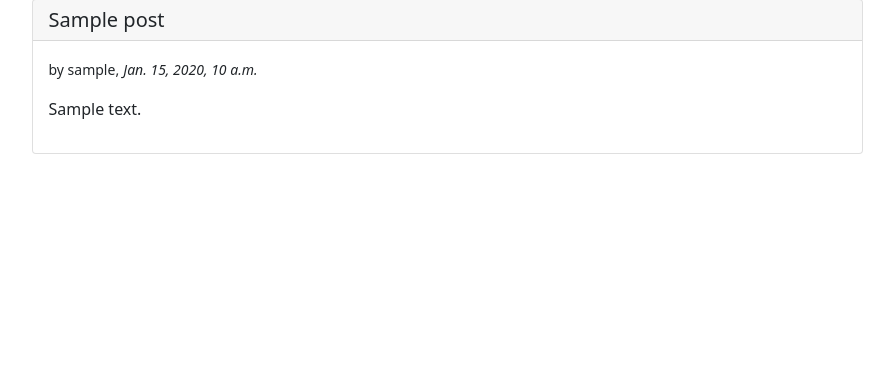
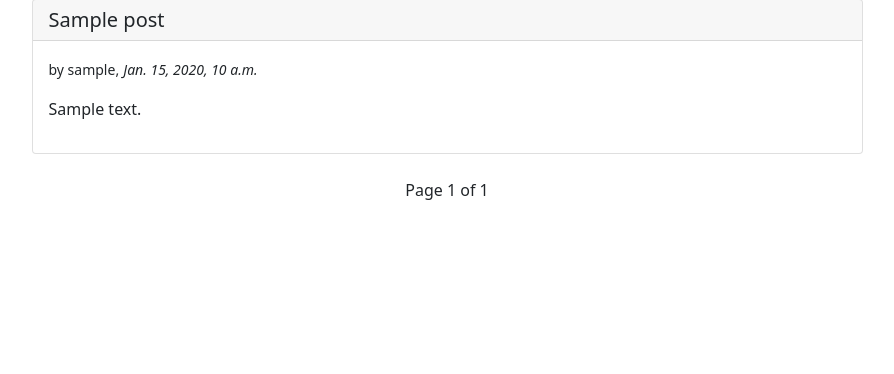
Before and after one commit to Leszczynka/RecruitmentTask, a Django app: page / in a window 1280 px wide. Shown: the part 105-479 px from the top of the page, without its empty margins (193-1087 px from the left). Run offline with Django 4.2, Linux system fonts and the light colour scheme; tables that the repository leaves empty hold one stand-in row (values such as "Sample post"); some libraries are stand-ins or nearby versions.

Commit message:
Add pagination to blog posts

```diff
--- a/backend/2.2 Django Blog/blog/templates/blog/post_list.html
+++ b/backend/2.2 Django Blog/blog/templates/blog/post_list.html
@@ -22,8 +22,23 @@
 					</div>
 				{% endfor %}
 			{% else %}
-				<p>No post published yet.</p>
+				<p>No posts published yet.</p>
 			{% endif %}
+			<div class="pagination justify-content-center py-2">
+				<span class="step-links">
+					{% if page_obj.has_previous %}
+						<a href="?page=1">first</a>
+						<a href="?page={{ page_obj.previous_page_number }}">previous</a>
+					{% endif %}
+					<span class="current">
+						Page {{ page_obj.number }} of {{ page_obj.paginator.num_pages }}
+					</span>
+					{% if page_obj.has_next %}
+						<a href="?page={{ page_obj.next_page_number }}">next</a>
+						<a href="?page={{ page_obj.paginator.num_pages }}">last</a>
+					{% endif %}
+				</span>
+			</div>
 		</div>
 	</div>
 </div>
--- a/backend/2.2 Django Blog/blog/views.py
+++ b/backend/2.2 Django Blog/blog/views.py
@@ -8,6 +8,7 @@ class PostListView(ListView):
     model = Post
     template_name = 'blog/post_list.html'
     context_object_name = 'posts'
+    paginate_by = 5
 
 class PostCreateView(LoginRequiredMixin, CreateView):
     model = Post
--- a/backend/2.2 Django Blog/users/views.py
+++ b/backend/2.2 Django Blog/users/views.py
@@ -9,7 +9,7 @@ def register(request):
         if form.is_valid():
             form.save()
             messages.success(request, 'Your account has been created, you are now able to log in.')
-            return redirect('blog-posts')
+            return redirect('login')
 
     else:
         form = UserRegisterForm()
```
